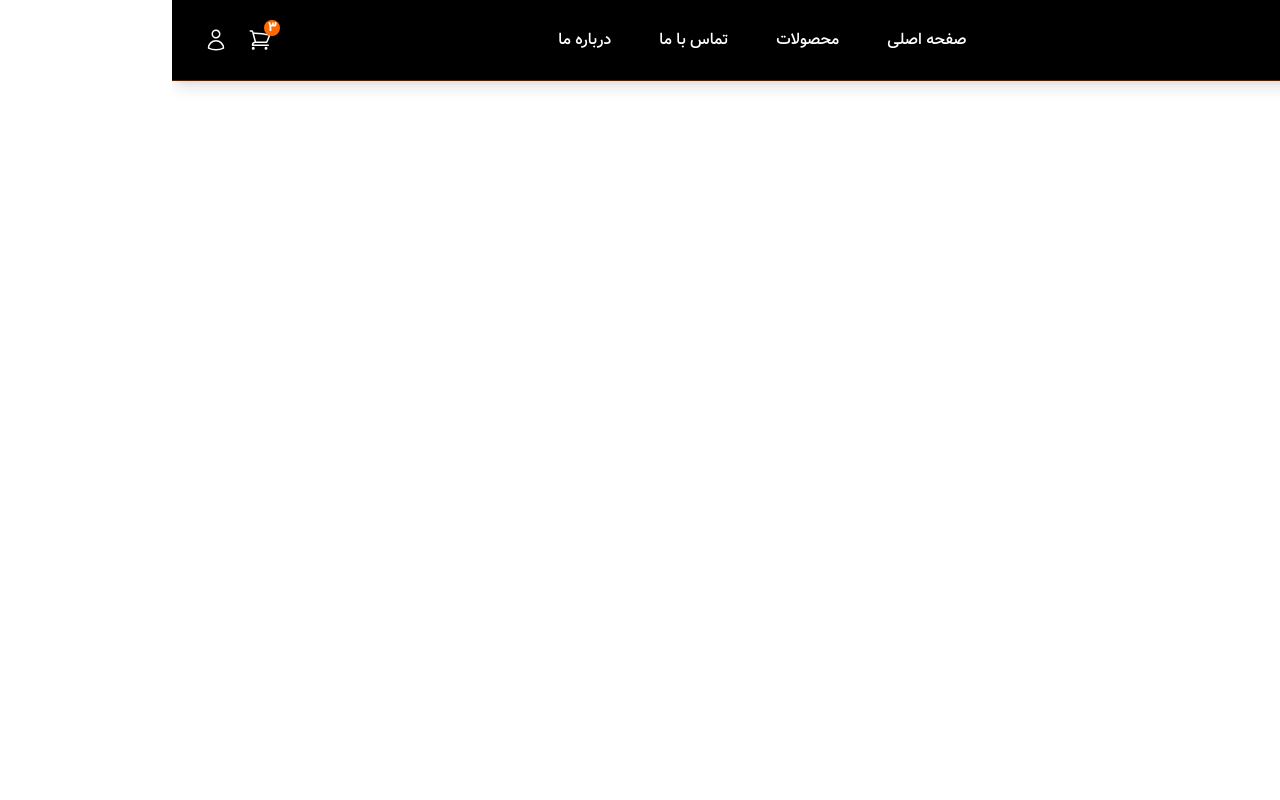
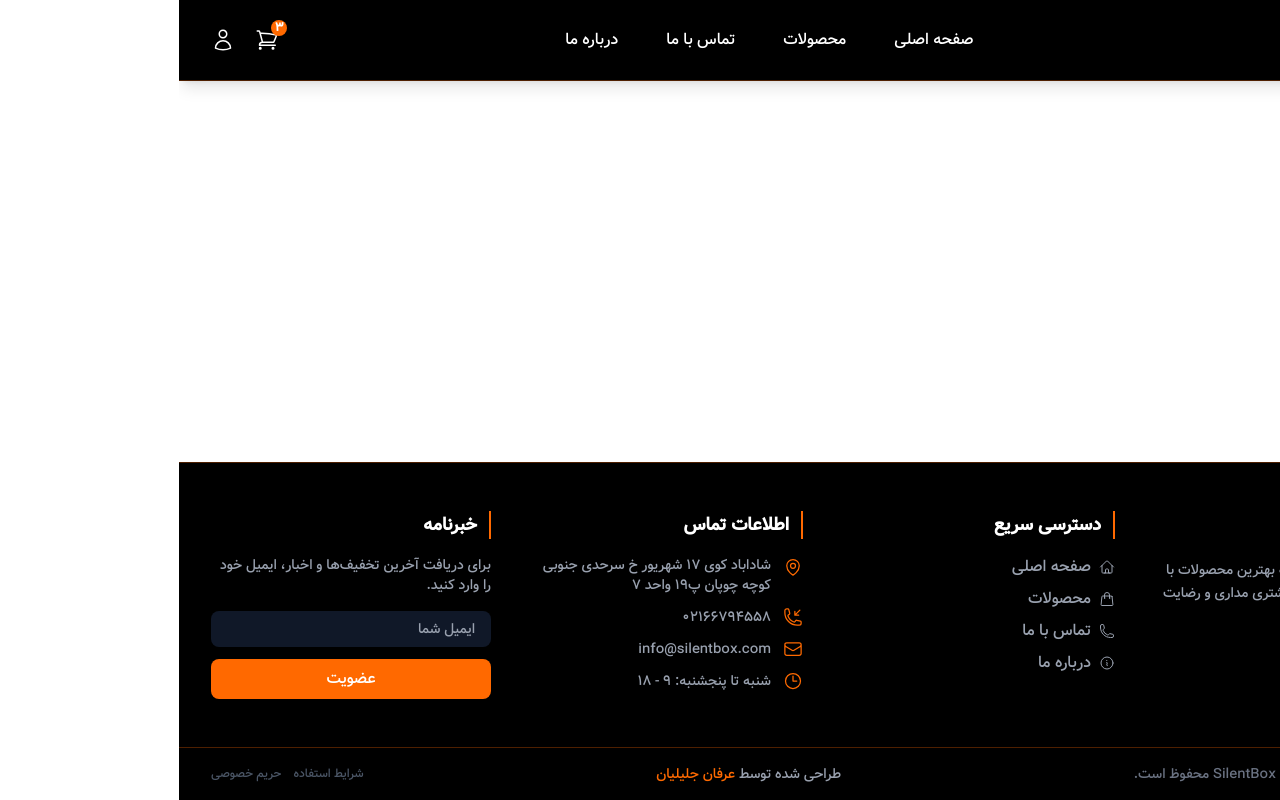
Before and after one commit to Erfanjalilian/Silencer-Box, a Next.js app: page / in a window 1280 px wide. Built offline with nearby package versions, Linux system fonts and the light colour scheme.

Commit message:
Creating the footer component.

```diff
--- /dev/null
+++ b/app/components/Footer.tsx
@@ -0,0 +1,162 @@
+// components/Footer.tsx
+import React from 'react';
+import Link from 'next/link';
+import {
+  HomeIcon,
+  ShoppingBagIcon,
+  PhoneIcon,
+  InformationCircleIcon,
+  EnvelopeIcon,
+  MapPinIcon,
+  PhoneArrowDownLeftIcon,
+  ClockIcon
+} from '@heroicons/react/24/outline';
+
+const Footer: React.FC = () => {
+  return (
+    <footer className="w-full bg-black border-t border-orange-500/30 mt-auto">
+      {/* Main Footer Content */}
+      <div className="container mx-auto px-4 sm:px-6 lg:px-8 py-12">
+        <div className="grid grid-cols-1 md:grid-cols-2 lg:grid-cols-4 gap-8 gap-y-12">
+
+          {/* Company Info Section */}
+          <div className="space-y-4">
+            <div className="flex items-center space-x-2 space-x-reverse">
+              <ShoppingBagIcon className="h-8 w-8 text-orange-500" />
+              <Link href="/" className="text-2xl font-bold">
+                <span className="text-white">Silent</span>
+                <span className="text-orange-500">Box</span>
+              </Link>
+            </div>
+            <p className="text-gray-400 text-sm leading-relaxed">
+              فروشگاهی مدرن برای ارائه بهترین محصولات با کیفیت و قیمت مناسب. مشتری مداری و رضایت شما اولویت ماست.
+            </p>
+            <div className="flex space-x-4 space-x-reverse pt-2">
+              <a href="#" className="text-gray-400 hover:text-orange-500 transition-colors">
+                <svg className="h-5 w-5" fill="currentColor" viewBox="0 0 24 24">
+                  <path d="M22 12c0-5.523-4.477-10-10-10S2 6.477 2 12c0 4.991 3.657 9.128 8.438 9.879v-6.99h-2.54V12h2.54V9.797c0-2.506 1.492-3.89 3.777-3.89 1.094 0 2.238.195 2.238.195v2.46h-1.26c-1.243 0-1.63.771-1.63 1.562V12h2.773l-.443 2.89h-2.33v6.99C18.343 21.128 22 16.991 22 12z"/>
+                </svg>
+              </a>
+              <a href="#" className="text-gray-400 hover:text-orange-500 transition-colors">
+                <svg className="h-5 w-5" fill="currentColor" viewBox="0 0 24 24">
+                  <path d="M12 2.163c3.204 0 3.584.012 4.85.07 3.252.148 4.771 1.691 4.919 4.919.058 1.265.069 1.645.069 4.849 0 3.205-.012 3.584-.069 4.849-.149 3.225-1.664 4.771-4.919 4.919-1.266.058-1.644.07-4.85.07-3.204 0-3.584-.012-4.849-.07-3.26-.149-4.771-1.699-4.919-4.92-.058-1.265-.07-1.644-.07-4.849 0-3.204.013-3.583.07-4.849.149-3.227 1.664-4.771 4.919-4.919 1.266-.057 1.645-.069 4.849-.069zM12 0C8.741 0 8.333.014 7.053.072 2.695.272.273 2.69.073 7.052.014 8.333 0 8.741 0 12c0 3.259.014 3.668.072 4.948.2 4.358 2.618 6.78 6.98 6.98C8.333 23.986 8.741 24 12 24c3.259 0 3.668-.014 4.948-.072 4.354-.2 6.782-2.618 6.979-6.98.059-1.28.073-1.689.073-4.948 0-3.259-.014-3.667-.072-4.947-.196-4.354-2.617-6.78-6.979-6.98C15.668.014 15.259 0 12 0z"/>
+                </svg>
+              </a>
+              <a href="#" className="text-gray-400 hover:text-orange-500 transition-colors">
+                <svg className="h-5 w-5" fill="currentColor" viewBox="0 0 24 24">
+                  <path d="M12 2.163c3.204 0 3.584.012 4.85.07 3.252.148 4.771 1.691 4.919 4.919.058 1.265.069 1.645.069 4.849 0 3.205-.012 3.584-.069 4.849-.149 3.225-1.664 4.771-4.919 4.919-1.266.058-1.644.07-4.85.07-3.204 0-3.584-.012-4.849-.07-3.26-.149-4.771-1.699-4.919-4.92-.058-1.265-.07-1.644-.07-4.849 0-3.204.013-3.583.07-4.849.149-3.227 1.664-4.771 4.919-4.919 1.266-.057 1.645-.069 4.849-.069zM12 0C8.741 0 8.333.014 7.053.072 2.695.272.273 2.69.073 7.052.014 8.333 0 8.741 0 12c0 3.259.014 3.668.072 4.948.2 4.358 2.618 6.78 6.98 6.98C8.333 23.986 8.741 24 12 24c3.259 0 3.668-.014 4.948-.072 4.354-.2 6.782-2.618 6.979-6.98.059-1.28.073-1.689.073-4.948 0-3.259-.014-3.667-.072-4.947-.196-4.354-2.617-6.78-6.979-6.98C15.668.014 15.259 0 12 0z"/>
+                </svg>
+              </a>
+              <a href="#" className="text-gray-400 hover:text-orange-500 transition-colors">
+                <svg className="h-5 w-5" fill="currentColor" viewBox="0 0 24 24">
+                  <path d="M23.953 4.57a10 10 0 01-2.825.775 4.958 4.958 0 002.163-2.723c-.951.555-2.005.959-3.127 1.184a4.92 4.92 0 00-8.384 4.482C7.69 8.095 4.067 6.13 1.64 3.162a4.822 4.822 0 00-.666 2.475c0 1.71.87 3.213 2.188 4.096a4.904 4.904 0 01-2.228-.616v.06a4.923 4.923 0 003.946 4.827 4.996 4.996 0 01-2.212.085 4.936 4.936 0 004.604 3.417 9.867 9.867 0 01-6.102 2.105c-.39 0-.779-.023-1.17-.067a13.995 13.995 0 0021.722-11.72c0-.213-.004-.425-.015-.636A10.005 10.005 0 0024 4.59z"/>
+                </svg>
+              </a>
+            </div>
+          </div>
+
+          {/* Quick Links Section */}
+          <div className="space-y-4">
+            <h3 className="text-white text-lg font-semibold border-r-2 border-orange-500 pr-3">
+              دسترسی سریع
+            </h3>
+            <ul className="space-y-2">
+              <li>
+                <Link href="/" className="text-gray-400 hover:text-orange-400 transition-colors flex items-center gap-2">
+                  <HomeIcon className="h-4 w-4" />
+                  صفحه اصلی
+                </Link>
+              </li>
+              <li>
+                <Link href="/products" className="text-gray-400 hover:text-orange-400 transition-colors flex items-center gap-2">
+                  <ShoppingBagIcon className="h-4 w-4" />
+                  محصولات
+                </Link>
+              </li>
+              <li>
+                <Link href="/contact" className="text-gray-400 hover:text-orange-400 transition-colors flex items-center gap-2">
+                  <PhoneIcon className="h-4 w-4" />
+                  تماس با ما
+                </Link>
+              </li>
+              <li>
+                <Link href="/about" className="text-gray-400 hover:text-orange-400 transition-colors flex items-center gap-2">
+                  <InformationCircleIcon className="h-4 w-4" />
+                  درباره ما
+                </Link>
+              </li>
+            </ul>
+          </div>
+
+          {/* Contact Info Section */}
+          <div className="space-y-4">
+            <h3 className="text-white text-lg font-semibold border-r-2 border-orange-500 pr-3">
+              اطلاعات تماس
+            </h3>
+            <ul className="space-y-3">
+              <li className="flex items-start gap-3 text-gray-400">
+                <MapPinIcon className="h-5 w-5 text-orange-500 flex-shrink-0 mt-0.5" />
+                <span className="text-sm">شاداباد کوی ۱۷ شهریور خ سرحدی جنوبی کوچه چوپان پ۱۹ واحد ۷</span>
+              </li>
+              <li className="flex items-center gap-3 text-gray-400">
+                <PhoneArrowDownLeftIcon className="h-5 w-5 text-orange-500 flex-shrink-0" />
+                <span className="text-sm">۰۲۱۶۶۷۹۴۵۵۸</span>
+              </li>
+              <li className="flex items-center gap-3 text-gray-400">
+                <EnvelopeIcon className="h-5 w-5 text-orange-500 flex-shrink-0" />
+                <span className="text-sm">info@silentbox.com</span>
+              </li>
+              <li className="flex items-center gap-3 text-gray-400">
+                <ClockIcon className="h-5 w-5 text-orange-500 flex-shrink-0" />
+                <span className="text-sm">شنبه تا پنجشنبه: ۹ - ۱۸</span>
+              </li>
+            </ul>
+          </div>
+
+          {/* Newsletter Section */}
+          <div className="space-y-4">
+            <h3 className="text-white text-lg font-semibold border-r-2 border-orange-500 pr-3">
+              خبرنامه
+            </h3>
+            <p className="text-gray-400 text-sm">
+              برای دریافت آخرین تخفیف‌ها و اخبار، ایمیل خود را وارد کنید.
+            </p>
+            <div className="space-y-3">
+              <input
+                type="email"
+                placeholder="ایمیل شما"
+                className="w-full bg-gray-900 text-white placeholder-gray-400 rounded-lg py-2 px-4 focus:outline-none focus:ring-2 focus:ring-orange-500 focus:border-transparent text-sm"
+              />
+              <button className="w-full bg-orange-500 hover:bg-orange-600 text-white font-medium py-2 px-4 rounded-lg transition-colors duration-200">
+                عضویت
+              </button>
+            </div>
+          </div>
+        </div>
+      </div>
+
+      {/* Bottom Bar with Persian Credit Text */}
+      <div className="border-t border-orange-500/30">
+        <div className="container mx-auto px-4 sm:px-6 lg:px-8 py-4">
+          <div className="flex flex-col md:flex-row justify-between items-center gap-3">
+            <p className="text-gray-500 text-sm">
+              © ۱۴۰۳ تمامی حقوق برای SilentBox محفوظ است.
+            </p>
+
+            {/* Centered Persian Text */}
+            <p className="text-gray-400 text-sm text-center">
+              طراحی شده توسط <span className="text-orange-500 hover:text-orange-400 transition-colors">عرفان جلیلیان</span>
+            </p>
+
+            <div className="flex gap-3">
+              <span className="text-gray-600 text-xs">شرایط استفاده</span>
+              <span className="text-gray-600 text-xs">حریم خصوصی</span>
+            </div>
+          </div>
+        </div>
+      </div>
+    </footer>
+  );
+};
+
+export default Footer;
--- a/app/layout.tsx
+++ b/app/layout.tsx
@@ -1,6 +1,7 @@
 import type { Metadata } from "next";
 import { Geist, Geist_Mono } from "next/font/google";
 import Header from "./components/Header";
+import Footer from "./components/Footer";
 import "./globals.css";
 
 const geistSans = Geist({
@@ -31,6 +32,7 @@ export default function RootLayout({
       <body className="min-h-full flex flex-col">
         <Header/>
         {children}
+        <Footer/>
         </body>
     </html>
   );
```
